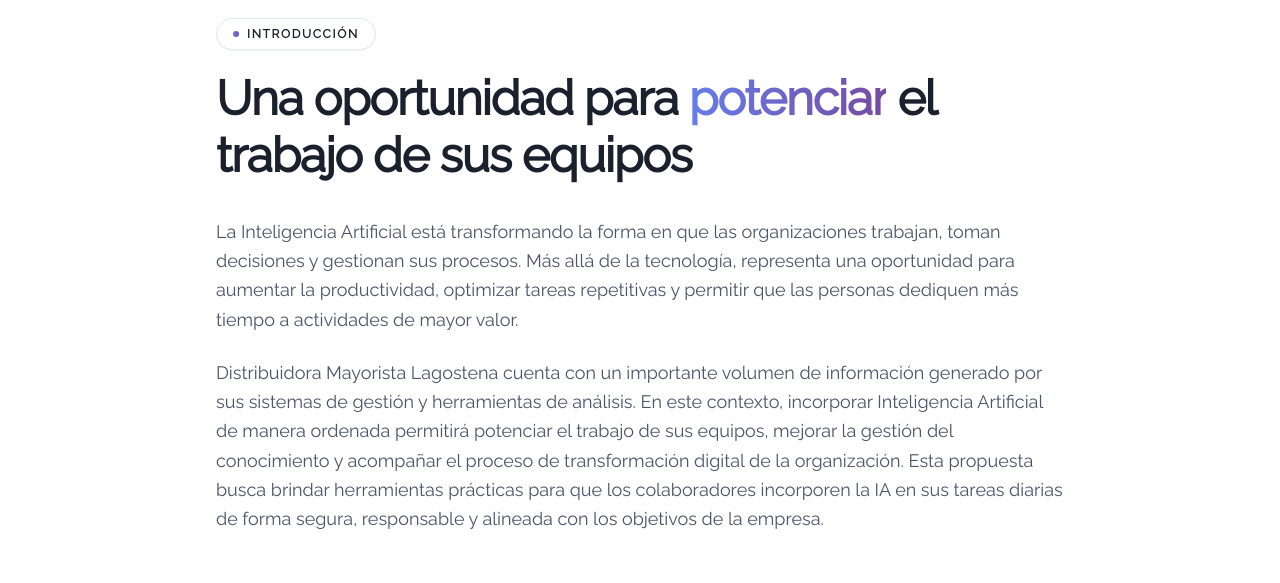
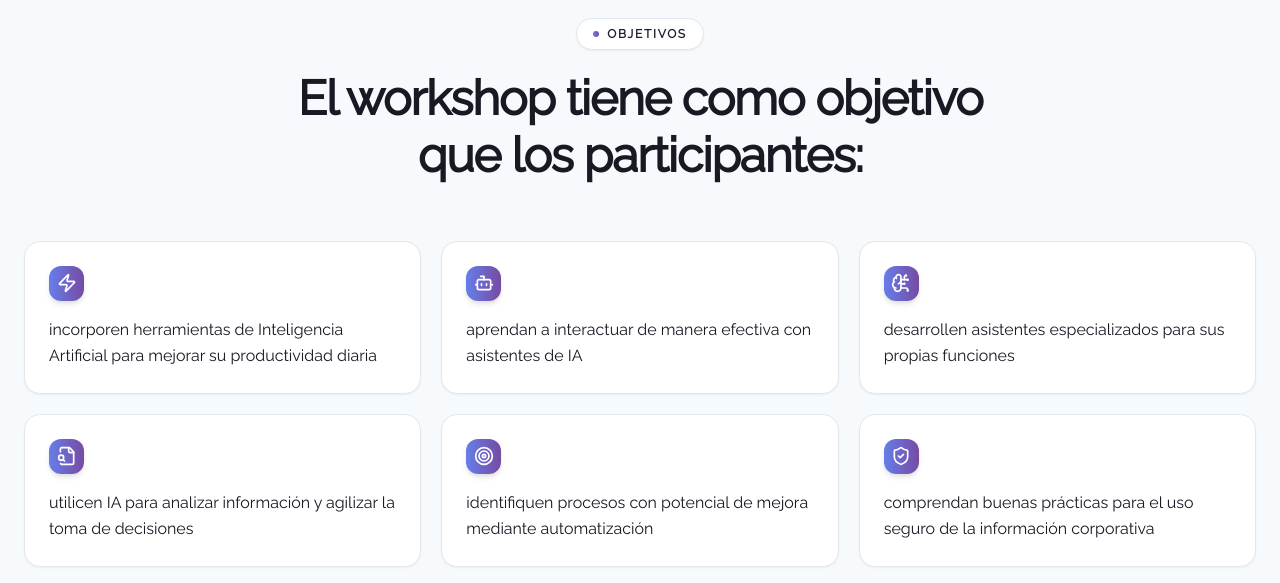
Before and after one commit to nancycrojas/olmond, a React (Vite) app: page /propuesta-distribuidora-lagostena in a window 1280 px wide. Shown: the part 965-1548 px from the top of the page. Built offline with nearby package versions, Linux system fonts and the light colour scheme.

Commit message:
Delete section

```diff
--- a/src/pages/Workshop.jsx
+++ b/src/pages/Workshop.jsx
@@ -9,7 +9,7 @@ import { FinalCTASection } from "../components/workshop/FinalCTASection";
 import { Footer } from "../components/workshop/Footer";
 import { HeroSection } from "../components/workshop/HeroSection";
 import { HighlightRow } from "../components/workshop/HighlightRow";
-import { IntroductionSection } from "../components/workshop/IntroductionSection";
+// import { IntroductionSection } from "../components/workshop/IntroductionSection";
 import { InvestmentSection } from "../components/workshop/InvestmentSection";
 import { MethodologySection } from "../components/workshop/MethodologySection";
 import { ModalitySection } from "../components/workshop/ModalitySection";
@@ -38,10 +38,10 @@ export const Workshop = ({ proposal }) => {
 
       <HighlightRow />
 
-      <IntroductionSection
+      {/* <IntroductionSection
         companyName={companyName}
         introParagraph={copy.introParagraph}
-      />
+      /> */}
 
       <ObjectivesSection />
       <AudienceSection />
```
